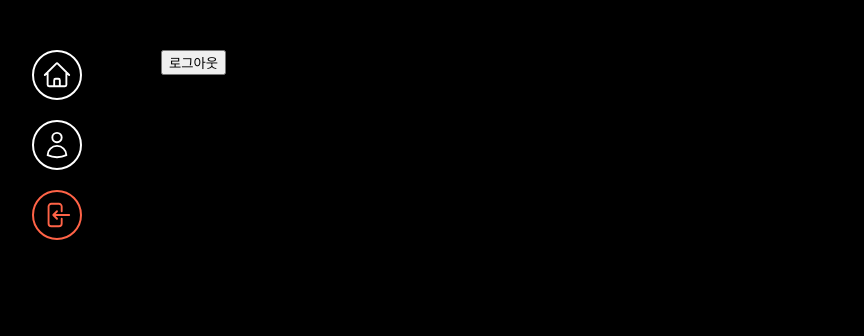
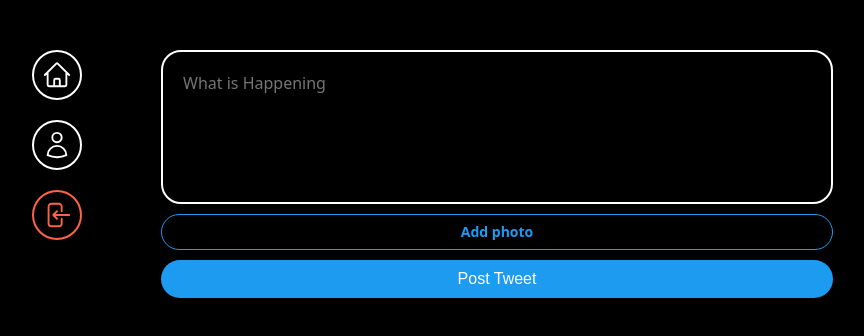
Before and after one commit to iberis2/nomadcoder-twitter, a React (Vite) app: page / in a window 1280 px wide. Shown: the top 336 px of the page, without its empty margins (237-1101 px from the left). Built offline with nearby package versions, Linux system fonts and the light colour scheme; no server answers; sample sign-in values are in the browser's storage.

Commit message:
feat: posting page ui

```diff
--- /dev/null
+++ b/src/components/post-tweet-form.tsx
@@ -0,0 +1,93 @@
+import { useState } from 'react';
+import styled from 'styled-components';
+
+const Form = styled.form`
+  display: flex;
+  flex-direction: column;
+  gap: 10px;
+`;
+
+const Textarea = styled.textarea`
+  border: 2px solid white;
+  padding: 20px;
+  border-radius: 20px;
+  font-size: 16px;
+  color: white;
+  background-color: black;
+  width: 100%;
+  resize: none;
+  font-family: system-ui, -apple-system, BlinkMacSystemFont, 'Segoe UI', Roboto, Oxygen, Ubuntu,
+    Cantarell, 'Open Sans', 'Helvetica Neue', sans-serif;
+  &::placeholder {
+    font-size: 16px;
+  }
+  &:focus {
+    outline: none;
+    border-color: #1d9bf0;
+  }
+`;
+
+const AttachFileButton = styled.label`
+  padding: 10px 0px;
+  color: #1d9bf0;
+  text-align: center;
+  border-radius: 20px;
+  border: 1px solid #1d9bf0;
+  cursor: pointer;
+  font-size: 14px;
+  font-weight: 600;
+`;
+
+const AttachFileInput = styled.input`
+  display: none;
+`;
+
+const SubmitButton = styled.input`
+  background-color: #1d9bf0;
+  color: white;
+  border: none;
+  padding: 10px 0px;
+  border-radius: 20px;
+  font-size: 16px;
+  cursor: pointer;
+  &:hover,
+  &:active {
+    opacity: 0.9;
+  }
+`;
+
+export default function PostTweetForm() {
+  const [isLoading, setIsLoading] = useState(false);
+  const [tweet, setTweet] = useState('');
+  const [file, setFile] = useState<File | null>(null);
+
+  const onChange = (event: React.ChangeEvent<HTMLTextAreaElement>) => {
+    setTweet(event.target.value);
+  };
+
+  const onChangeFile = async (event: React.ChangeEvent<HTMLInputElement>) => {
+    const file = event.target.files?.[0];
+    if (file) {
+      setFile(file);
+    }
+  };
+
+  return (
+    <Form>
+      <Textarea
+        onChange={onChange}
+        value={tweet}
+        rows={5}
+        maxLength={180}
+        placeholder='What is Happening'
+      />
+      <AttachFileButton htmlFor='file'>{file ? 'Photo Added ✅' : 'Add photo'}</AttachFileButton>
+      <AttachFileInput onChange={onChangeFile} type='file' id='file' accept='image/*' />
+      <SubmitButton
+        type='submit'
+        value={isLoading ? 'Posting...' : 'Post Tweet'}
+        disabled={isLoading}
+      />
+    </Form>
+  );
+}
--- a/src/routes/home.tsx
+++ b/src/routes/home.tsx
@@ -1,12 +1,12 @@
-import { auth } from '../firebase';
+import styled from 'styled-components';
+import PostTweetForm from '../components/post-tweet-form';
+
+const Wrapper = styled.div``;
 
 export default function Home() {
-  const logOut = () => {
-    auth.signOut();
-  };
   return (
-    <h1>
-      <button onClick={logOut}>로그아웃</button>
-    </h1>
+    <Wrapper>
+      <PostTweetForm />
+    </Wrapper>
   );
 }
```
